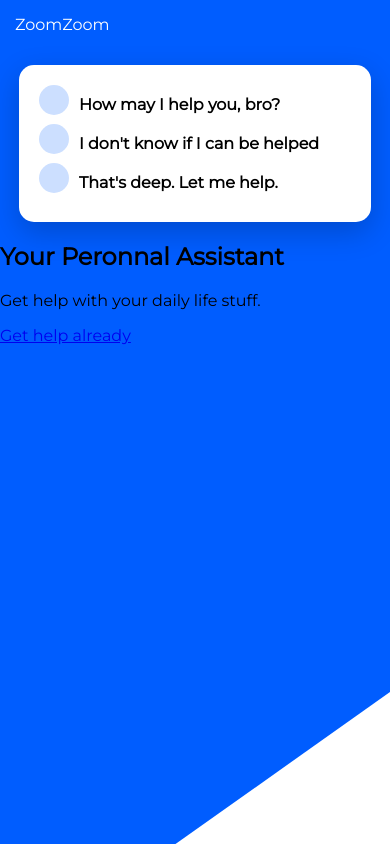
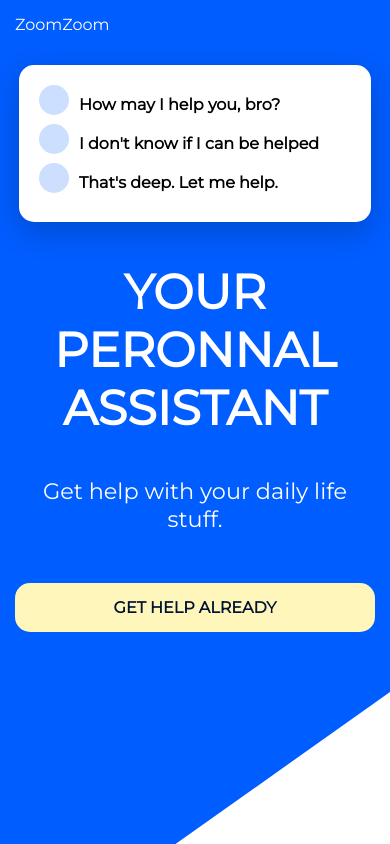
Before and after one commit to christttto/sassy, a plain HTML site: page index.html in a window 390 px wide. Drawn offline with Linux system fonts and the light colour scheme.

Commit message:
mobile version done

```diff
--- a/css/main.scss
+++ b/css/main.scss
@@ -2,6 +2,7 @@
 $colors: (
   primary: #005dff,
   primary-light: lighten(#005dff, 40%),
+  primary-dark: darken(#005dff, 40%),
   accent: #fff6bb
 );
 
@@ -67,4 +68,29 @@ main {
       }
     }
   }
+  section#primary {
+    color: #ffffff;
+    padding: $padding;
+    text-align: center;
+  }
+  h1 {
+    font-size: 3em;
+    margin-top: 10px;
+    text-transform: uppercase;
+  }
+  p {
+    font-size: 1.4em;
+  }
+  a {
+    color: color(primary-dark);
+    border-radius: $borders;
+    text-decoration: none;
+    text-transform: uppercase;
+    font-weight: bold;
+    background-color: color(accent);
+    display: block;
+    text-align: center;
+    margin: 50px auto 0 auto;
+    padding: $padding;
+  }
 }
```
Also changed, not shown: css/main.css, 1 other file.
